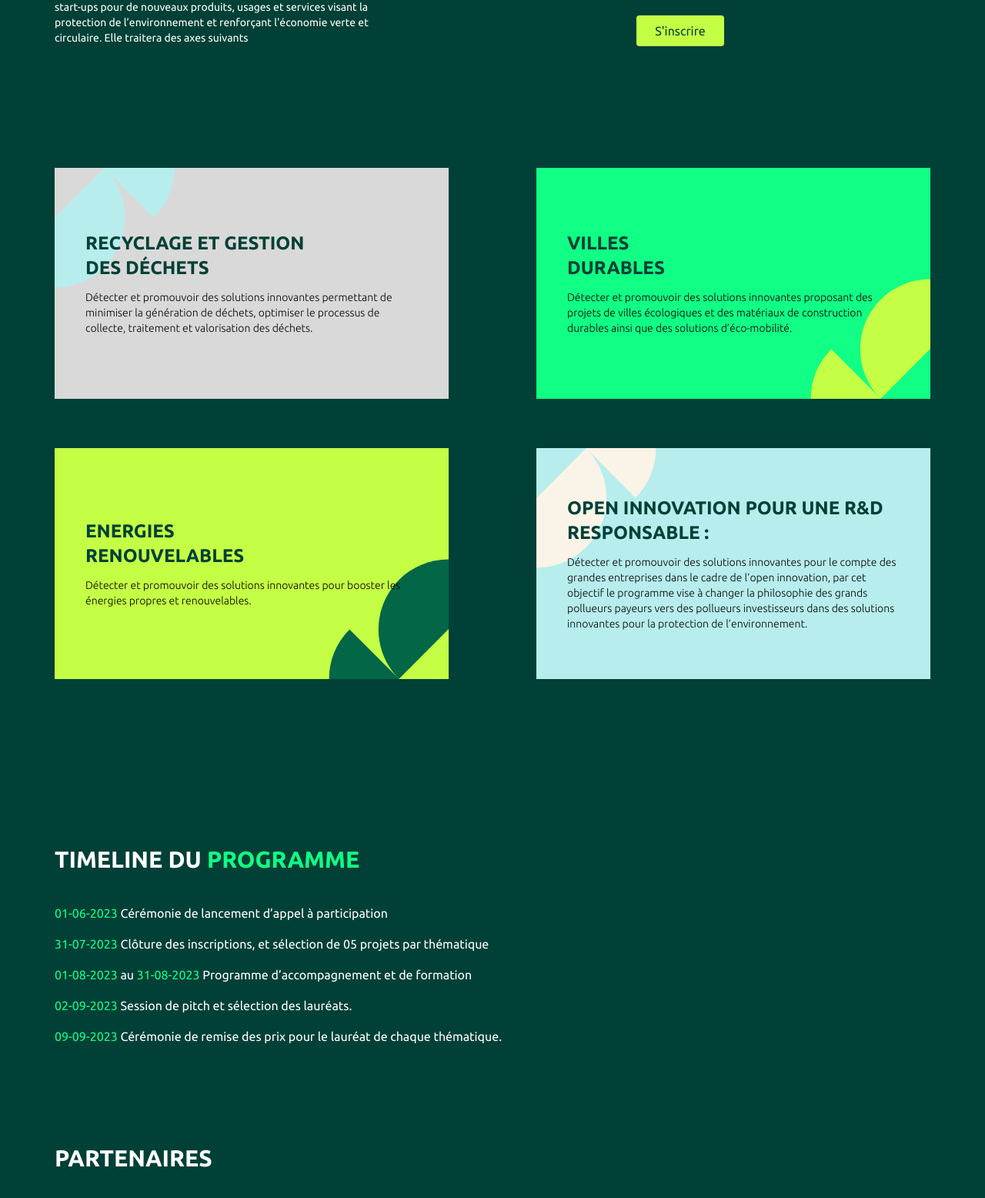
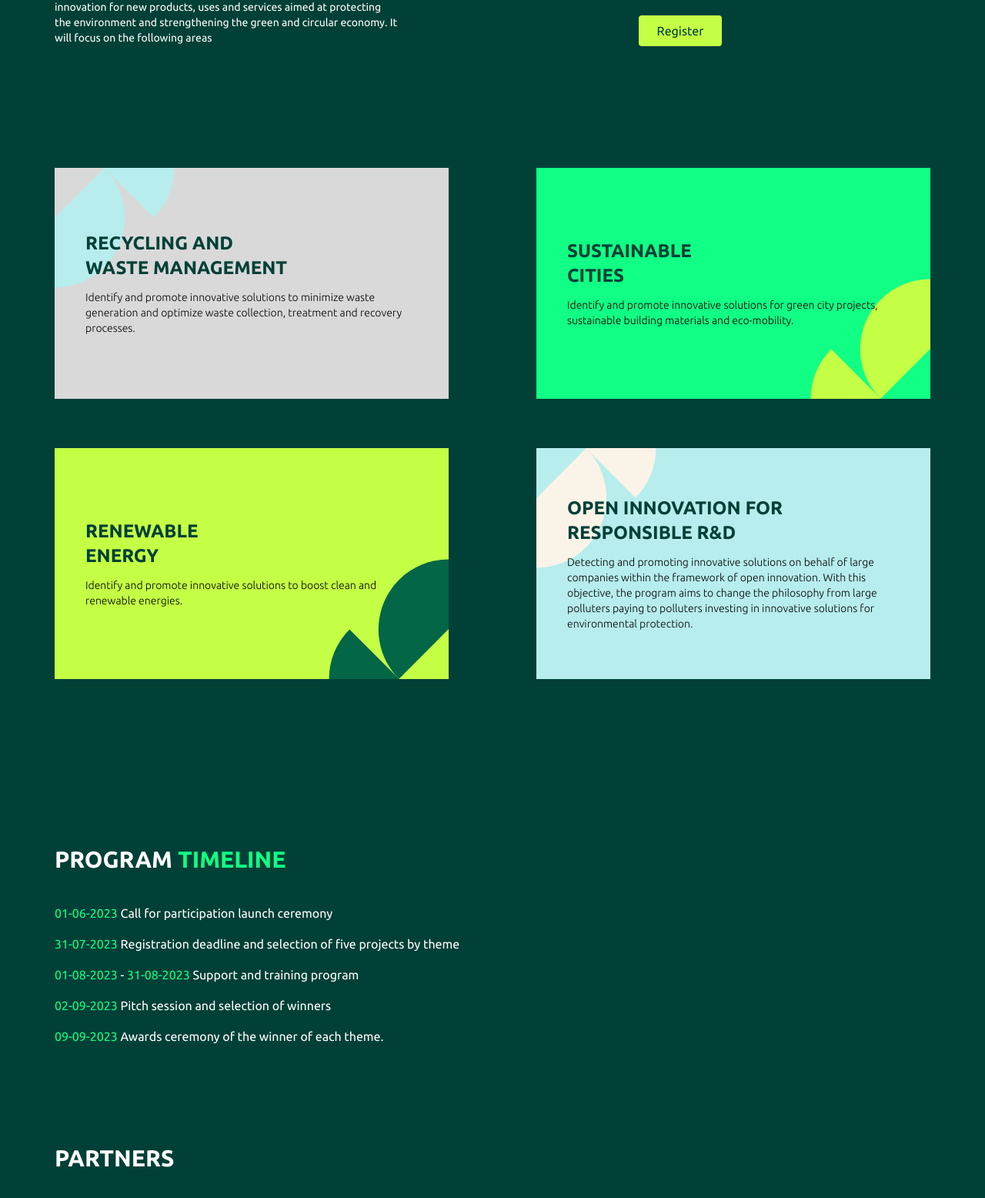
Before and after one commit to Zakaria-Bli/GreenTech, a website: page index.html in a window 1280 px wide. Shown: the part 582-2138 px from the top of the page at 77% size. Drawn offline with Linux system fonts and the light colour scheme.

Commit message:
translating website to english

```diff
--- a/index.html
+++ b/index.html
@@ -10,9 +10,9 @@
   <body>
     <div class="container h-[100vh] flex flex-col justify-evenly">
       <h3 class="text-white text-sm max-w-md">
-        Le Ministère de l’économie de la connaissance, des startups et des
-        micro-entreprises et le Ministère de l’Environnement et des énergies
-        renouvelables organisent le
+        The Ministry of Economy and Knowledge, Startups and Microenterprises and
+        the Ministry of the Environment and Renewable Energies are organizing
+        the
       </h3>
       <div
         class="flex ph:flex-col ph:justify-center ph:items-center items-center gap-10"
@@ -24,10 +24,10 @@
           </h1>
           <h3 class="text-white">01 Juin - 09 Sep 2023.</h3>
           <p class="text-white text-sm max-w-md mt-6">
-            L'initiative « GreenTech program » vise à développer l'innovation
-            des start-ups pour de nouveaux produits, usages et services visant
-            la protection de l’environnement et renforçant l'économie verte et
-            circulaire. Elle traitera des axes suivants
+            The "GreenTech program" initiative aims to develop start-up
+            innovation for new products, uses and services aimed at protecting
+            the environment and strengthening the green and circular economy. It
+            will focus on the following areas
           </p>
         </div>
         <div class="mx-auto flex flex-col justify-center items-center">
@@ -39,7 +39,7 @@
           <button
             class="bg-Color-Yellow text-Color-Green px-6 py-2 mx-auto rounded"
           >
-            <a href="./register.html">S'inscrire</a>
+            <a href="./register.html">Register</a>
           </button>
         </div>
       </div>
@@ -48,13 +48,13 @@
       <div class="box-container">
         <div class="bg-[#D9D9D9]">
           <h2>
-            Recyclage et gestion <br />
-            des déchets
+            Recycling and <br />
+            Waste management
           </h2>
           <p>
-            Détecter et promouvoir des solutions innovantes permettant de
-            minimiser la génération de déchets, optimiser le processus de
-            collecte, traitement et valorisation des déchets.
+            Identify and promote innovative solutions to minimize waste
+            generation and optimize waste collection, treatment and recovery
+            processes.
           </p>
           <svg
             class="absolute top-0 left-0 z-[2]"
@@ -84,13 +84,12 @@
         </div>
         <div class="bg-Color-Light-Green">
           <h2>
-            Villes <br />
-            durables
+            Sustainable <br />
+            cities
           </h2>
           <p>
-            Détecter et promouvoir des solutions innovantes proposant des
-            projets de villes écologiques et des matériaux de construction
-            durables ainsi que des solutions d’éco-mobilité.
+            Identify and promote innovative solutions for green city projects,
+            sustainable building materials and eco-mobility.
           </p>
           <svg
             class="absolute bottom-0 right-0 z-[2]"
@@ -122,12 +121,12 @@
       <div class="box-container">
         <div class="bg-Color-Yellow">
           <h2>
-            Energies <br />
-            renouvelables
+            Renewable <br />
+            energy
           </h2>
           <p>
-            Détecter et promouvoir des solutions innovantes pour booster les
-            énergies propres et renouvelables.
+            Identify and promote innovative solutions to boost clean and
+            renewable energies.
           </p>
           <svg
             class="absolute bottom-0 right-0 z-[2]"
@@ -156,13 +155,13 @@
           </svg>
         </div>
         <div class="bg-[#B7EDED]">
-          <h2>Open innovation pour une R&D Responsable :</h2>
+          <h2>Open innovation for responsible R&D</h2>
           <p>
-            Détecter et promouvoir des solutions innovantes pour le compte des
-            grandes entreprises dans le cadre de l’open innovation, par cet
-            objectif le programme vise à changer la philosophie des grands
-            pollueurs payeurs vers des pollueurs investisseurs dans des
-            solutions innovantes pour la protection de l’environnement.
+            Detecting and promoting innovative solutions on behalf of large
+            companies within the framework of open innovation. With this
+            objective, the program aims to change the philosophy from large
+            polluters paying to polluters investing in innovative solutions for
+            environmental protection.
           </p>
           <svg
             class="absolute top-0 left-0 z-[2]"
@@ -194,29 +193,24 @@
     </section>
     <section class="container timeline py-28">
       <h2 class="text-3xl uppercase font-bold text-white my-10">
-        Timeline du <span class="text-Color-Light-Green">programme</span>
+        Program <span class="text-Color-Light-Green">timeline</span>
       </h2>
+      <p><span>01-06-2023</span> Call for participation launch ceremony</p>
       <p>
-        <span>01-06-2023</span> Cérémonie de lancement d’appel à participation
+        <span>31-07-2023</span> Registration deadline and selection of five
+        projects by theme
       </p>
       <p>
-        <span>31-07-2023</span> Clôture des inscriptions, et sélection de 05
-        projets par thématique
+        <span>01-08-2023</span> - <span>31-08-2023</span> Support and training
+        program
       </p>
+      <p><span>02-09-2023</span> Pitch session and selection of winners</p>
       <p>
-        <span>01-08-2023</span> au <span>31-08-2023</span> Programme
-        d’accompagnement et de formation
-      </p>
-      <p><span>02-09-2023</span> Session de pitch et sélection des lauréats.</p>
-      <p>
-        <span>09-09-2023</span> Cérémonie de remise des prix pour le lauréat de
-        chaque thématique.
+        <span>09-09-2023</span> Awards ceremony of the winner of each theme.
       </p>
     </section>
     <section class="container pb-28">
-      <h2 class="text-white text-3xl mb-10 uppercase font-bold">
-        Partenaires
-      </h2>
+      <h2 class="text-white text-3xl mb-10 uppercase font-bold">Partners</h2>
       <div class="flex justify-around items-center">
         <div>
           <img src="./assets/logo.png" alt="Logo" class="w-60" />
@@ -225,7 +219,7 @@
           <button
             class="bg-Color-Yellow text-Color-Green px-6 py-2 mx-auto rounded"
           >
-            <a href="./register.html">S'inscrire</a>
+            <a href="./register.html">Register</a>
           </button>
         </div>
       </div>
--- a/input.css
+++ b/input.css
@@ -54,7 +54,7 @@ body {
   }
 
   form .input-container {
-    @apply flex justify-evenly ph:flex-col items-center;
+    @apply flex justify-center gap-x-60 ph:flex-col items-center;
   }
 
   form .input-container div {
```
Also changed, not shown: register.html (+22 -15 lines), css/main.css.
